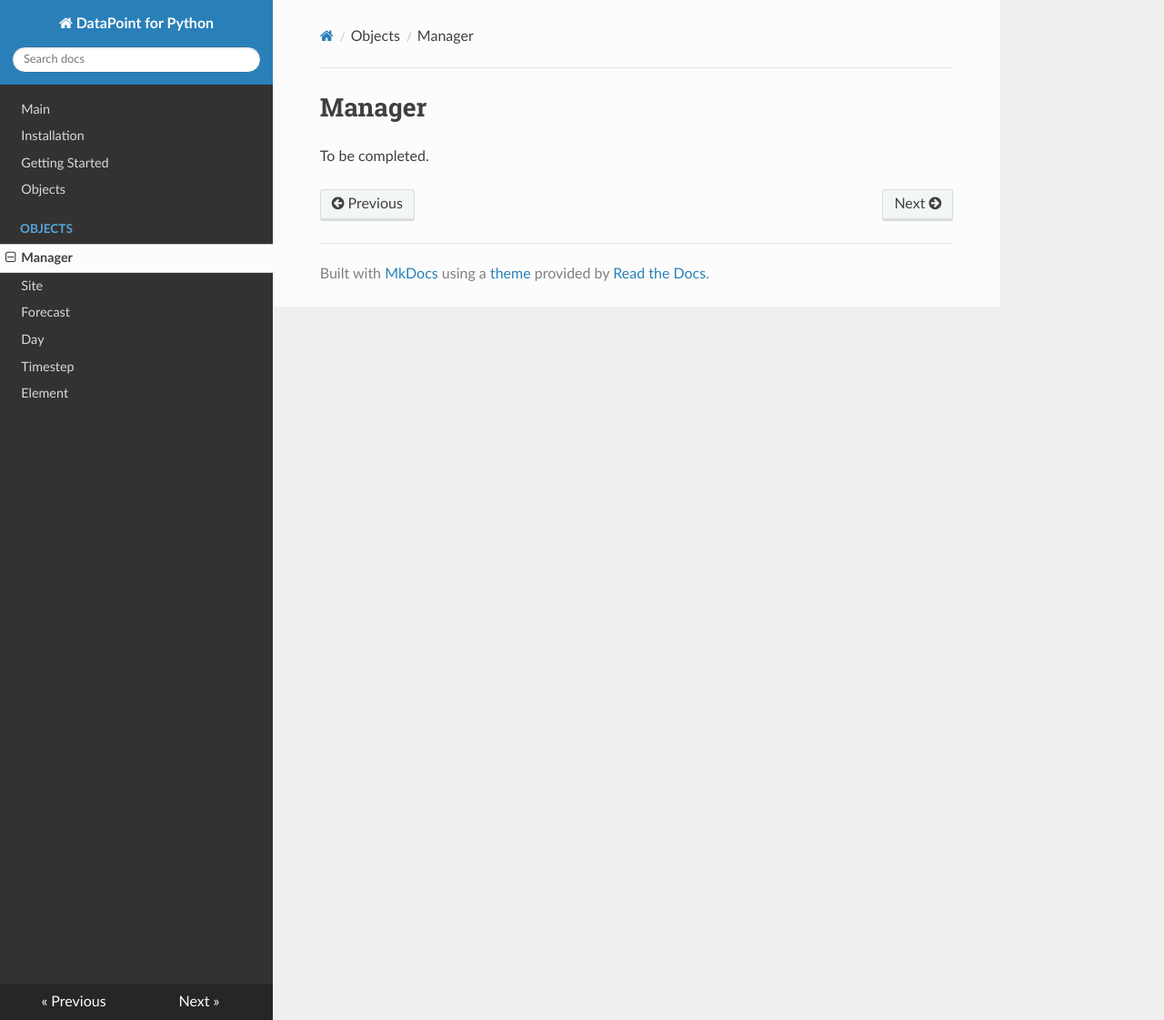
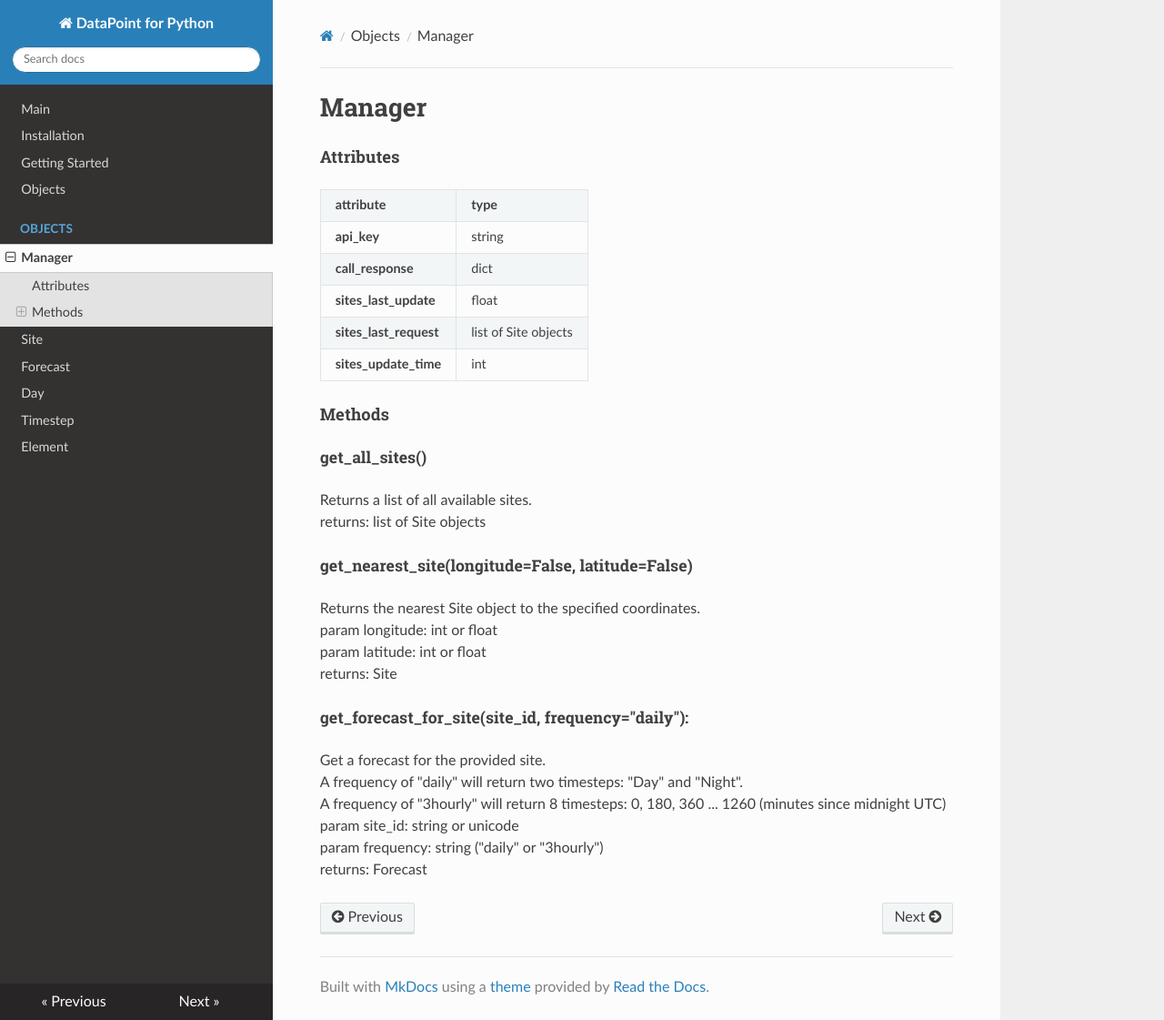
Before and after one commit to EJEP/datapoint-python, an MkDocs documentation site: the page built from docs/objects/manager.md, in a window 1280 px wide and 1121 px high. Shown: the whole window at 91% size. Built offline with MkDocs 1.6.1, drawn with Linux system fonts in a browser that asks for light colours; nearby versions of some CDN libraries; old or Windows-style settings are respelled for this version of MkDocs.

Commit message:
Type documentation

```diff
--- a/docs/objects/manager.md
+++ b/docs/objects/manager.md
@@ -1,3 +1,52 @@
 # Manager
 
-To be completed.
+####Attributes
+
+<table>
+<tr>
+<td><b>attribute</b></td>
+<td><b>type</b></td>
+</tr>
+<tr>
+<td><b>api_key</b></td>
+<td>string</td>
+</tr>
+<tr>
+<td><b>call_response</b></td>
+<td>dict</td>
+</tr>
+<tr>
+<td><b>sites_last_update</b></td>
+<td>float</td>
+</tr>
+<tr>
+<td><b>sites_last_request</b></td>
+<td>list of Site objects</td>
+</tr>
+<tr>
+<td><b>sites_update_time</b></td>
+<td>int</td>
+</tr>
+</table>
+
+####Methods
+
+#####get_all_sites()
+Returns a list of all available sites.<br/>
+returns: list of Site objects
+
+#####get_nearest_site(longitude=False, latitude=False)
+Returns the nearest Site object to the specified coordinates.<br/>
+param longitude: int or float<br/>
+param latitude: int or float<br/>
+returns: Site
+
+#####get_forecast_for_site(site_id, frequency="daily"):
+Get a forecast for the provided site.<br/>
+A frequency of "daily" will return two timesteps:
+"Day" and "Night".<br/>
+A frequency of "3hourly" will return 8 timesteps:
+0, 180, 360 ... 1260 (minutes since midnight UTC)<br/>
+param site_id: string or unicode<br/>
+param frequency: string ("daily" or "3hourly")<br/>
+returns: Forecast
```
